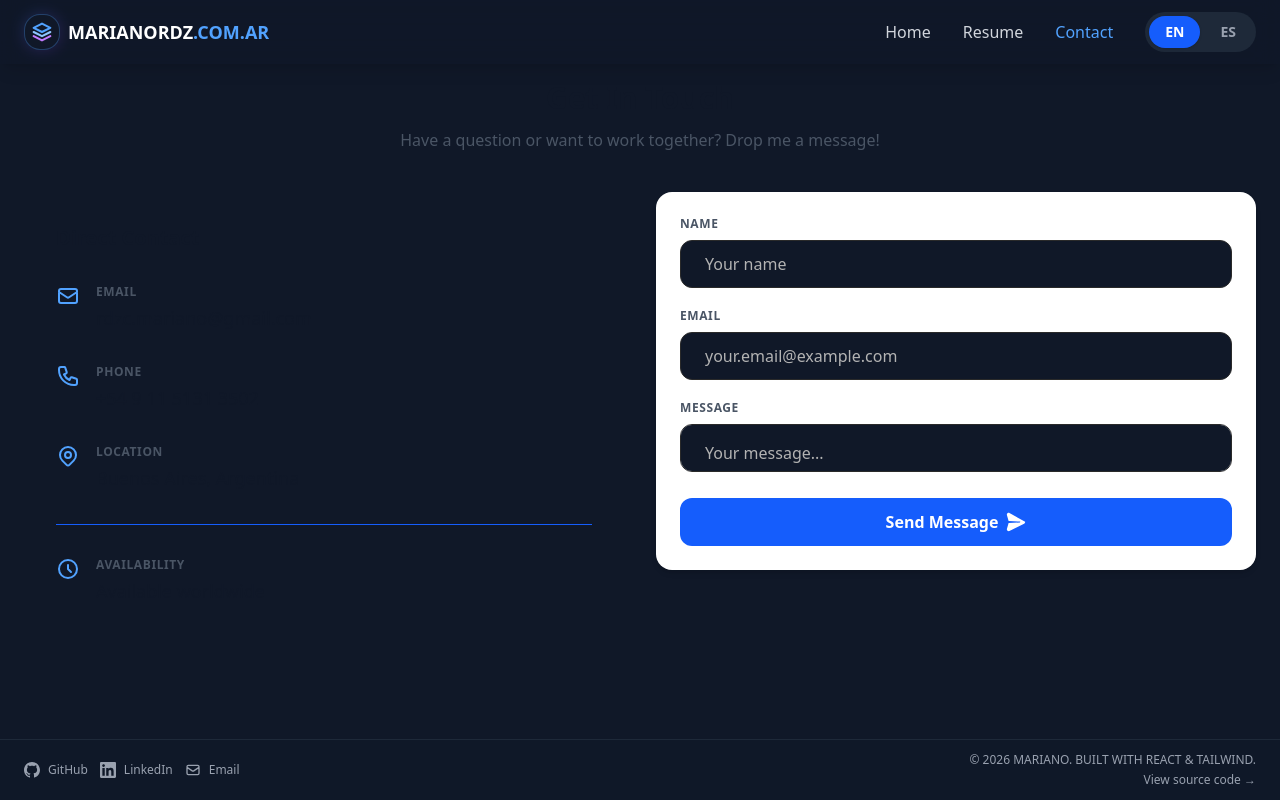
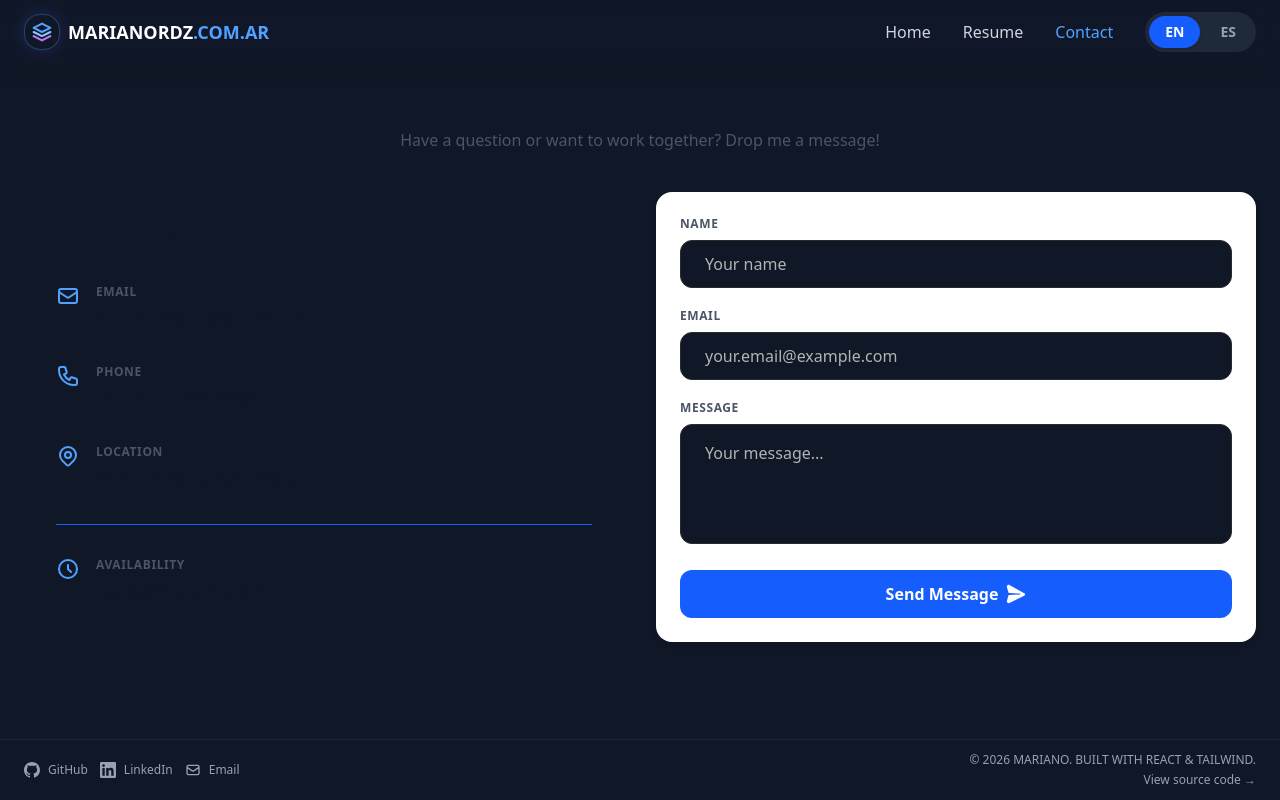
Before and after one commit to MarianoRDZ/website-react, a React (Vite) app: page /contact in a window 1280 px wide. Built offline with nearby package versions, Linux system fonts and the light colour scheme.

Commit message:
feat: increase message textarea height and align contact sections

```diff
--- a/src/components/contact/ContactForm.jsx
+++ b/src/components/contact/ContactForm.jsx
@@ -79,11 +79,11 @@ const ContactForm = () => {
               value={formData.message}
               onChange={handleChange}
               required
-              rows={8}
+              rows={12}
               disabled={status.loading}
               fullWidth
               size="lg"
-              className="border-background-tertiary text-text-primary placeholder-text-secondary bg-gray-900"
+              className="border-background-tertiary text-text-primary placeholder-text-secondary min-h-30 bg-gray-900"
               placeholder={t('contact.form.messagePlaceholder')}
             />
           </div>
--- a/src/pages/Contact.jsx
+++ b/src/pages/Contact.jsx
@@ -13,7 +13,7 @@ const Contact = () => {
         <p className="text-base text-gray-600 dark:text-gray-400">{t('contact.subtitle')}</p>
       </div>
 
-      <div className="grid gap-8 py-4 lg:grid-cols-2">
+      <div className="grid gap-8 py-4 lg:grid-cols-2 lg:items-start">
         <ContactInfo />
         <ContactForm />
       </div>
```
